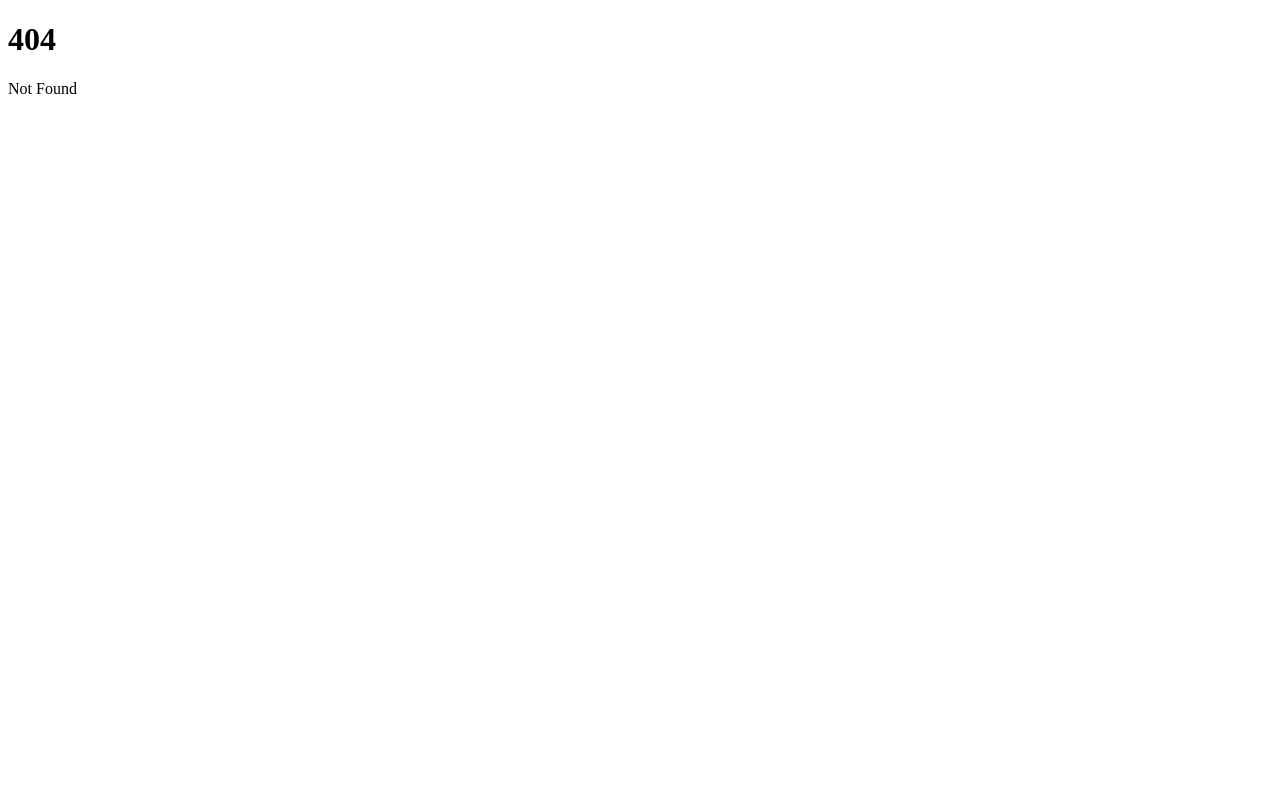
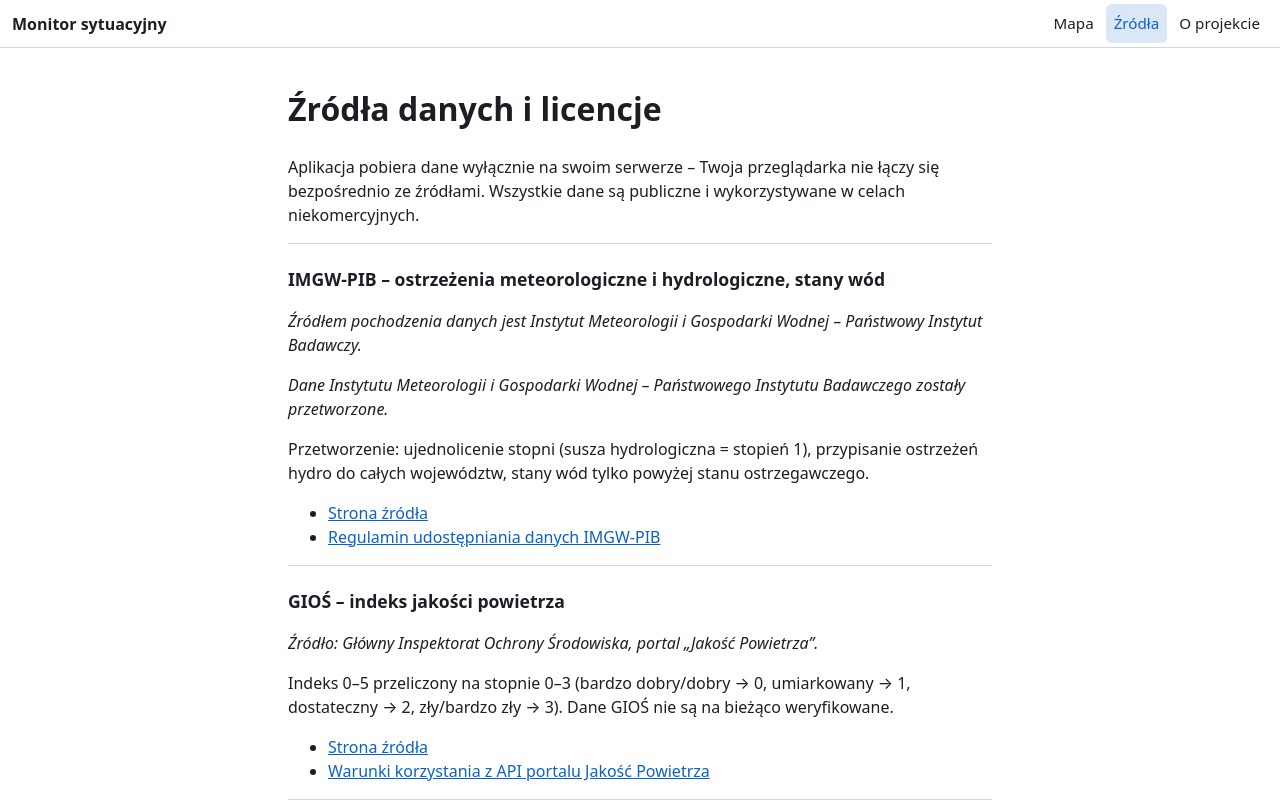
Before and after one commit to MateuszWawro/Polish-Situation-Monitor, a SvelteKit app in the folder web/: page /zrodla in a window 1280 px wide. Before the commit this address had no page. Shown: the top 800 px of the page. Built offline with nearby package versions, Linux system fonts and the light colour scheme.

Commit message:
feat(web): add layout, dark mode, About and Sources pages
Co-Authored-By: Claude Opus 5.5 <noreply@anthropic.com>

```diff
--- /dev/null
+++ b/web/src/app.css
@@ -0,0 +1,61 @@
+:root {
+	--bg: #ffffff;
+	--fg: #1b1f24;
+	--muted: #59636e;
+	--panel: rgba(255, 255, 255, 0.96);
+	--border: #d0d7de;
+	--accent: #0b62c4;
+	--warn-bg: #fff4d6;
+	--warn-fg: #6b4800;
+	--header-h: 48px;
+	color-scheme: light;
+}
+
+@media (prefers-color-scheme: dark) {
+	:root {
+		--bg: #0f1419;
+		--fg: #e6edf3;
+		--muted: #9aa5b1;
+		--panel: rgba(22, 27, 34, 0.96);
+		--border: #30363d;
+		--accent: #6cb6ff;
+		--warn-bg: #3d2e00;
+		--warn-fg: #ffd97a;
+		color-scheme: dark;
+	}
+}
+
+* {
+	box-sizing: border-box;
+}
+
+html,
+body {
+	margin: 0;
+	height: 100%;
+	background: var(--bg);
+	color: var(--fg);
+	font-family:
+		system-ui,
+		-apple-system,
+		'Segoe UI',
+		Roboto,
+		sans-serif;
+	font-size: 16px;
+	line-height: 1.5;
+}
+
+a {
+	color: var(--accent);
+}
+
+:focus-visible {
+	outline: 3px solid var(--accent);
+	outline-offset: 2px;
+}
+
+.page {
+	max-width: 46rem;
+	margin: 0 auto;
+	padding: calc(var(--header-h) + 1rem) 1rem 3rem;
+}
--- a/web/src/lib/index.ts
+++ /dev/null
@@ -1 +0,0 @@
-// place files you want to import through the `#lib` alias in this folder.
--- a/web/src/routes/+layout.svelte
+++ b/web/src/routes/+layout.svelte
@@ -1,12 +1,82 @@
 <script lang="ts">
+	import '../app.css';
 	import favicon from '#lib/assets/favicon.svg';
+	import { page } from '$app/state';
+	import { resolve } from '$app/paths';
 	import type { LayoutProps } from './$types';
 
 	let { children }: LayoutProps = $props();
+
+	const links = [
+		{ path: '/', label: 'Mapa' },
+		{ path: '/zrodla', label: 'Źródła' },
+		{ path: '/o-projekcie', label: 'O projekcie' }
+	] as const;
 </script>
 
 <svelte:head>
 	<link rel="icon" href={favicon} />
+	<meta
+		name="description"
+		content="Mapa ostrzeżeń meteo i hydro, jakości powietrza i pożarów w Polsce z otwartych danych publicznych."
+	/>
 </svelte:head>
 
+<header>
+	<a class="brand" href={resolve('/')}>Monitor <span class="wide">sytuacyjny</span></a>
+	<nav aria-label="Główna nawigacja">
+		{#each links as link (link.path)}
+			<a
+				href={resolve(link.path)}
+				aria-current={page.url.pathname === link.path ? 'page' : undefined}
+			>
+				{link.label}
+			</a>
+		{/each}
+	</nav>
+</header>
+
 {@render children()}
+
+<style>
+	header {
+		position: fixed;
+		inset: 0 0 auto 0;
+		z-index: 10;
+		height: var(--header-h);
+		display: flex;
+		align-items: center;
+		justify-content: space-between;
+		gap: 0.5rem;
+		padding: 0 0.75rem;
+		background: var(--panel);
+		border-bottom: 1px solid var(--border);
+	}
+	.brand {
+		font-weight: 700;
+		color: var(--fg);
+		text-decoration: none;
+		white-space: nowrap;
+	}
+	nav {
+		display: flex;
+		gap: 0.25rem;
+	}
+	@media (max-width: 420px) {
+		.wide {
+			display: none;
+		}
+	}
+	nav a {
+		white-space: nowrap;
+		padding: 0.5rem 0.5rem;
+		color: var(--fg);
+		text-decoration: none;
+		border-radius: 6px;
+		font-size: 0.95rem;
+	}
+	nav a[aria-current='page'] {
+		background: color-mix(in srgb, var(--accent) 15%, transparent);
+		color: var(--accent);
+	}
+</style>
--- /dev/null
+++ b/web/src/routes/zrodla/+page.svelte
@@ -0,0 +1,97 @@
+<script lang="ts">
+	const sources = [
+		{
+			name: 'IMGW-PIB – ostrzeżenia meteorologiczne i hydrologiczne, stany wód',
+			url: 'https://danepubliczne.imgw.pl/',
+			terms: 'https://danepubliczne.imgw.pl/docs/regulamin_udostepniania_danych.pdf',
+			termsLabel: 'Regulamin udostępniania danych IMGW-PIB',
+			attribution: [
+				'Źródłem pochodzenia danych jest Instytut Meteorologii i Gospodarki Wodnej – Państwowy Instytut Badawczy.',
+				'Dane Instytutu Meteorologii i Gospodarki Wodnej – Państwowego Instytutu Badawczego zostały przetworzone.'
+			],
+			notes:
+				'Przetworzenie: ujednolicenie stopni (susza hydrologiczna = stopień 1), przypisanie ostrzeżeń hydro do całych województw, stany wód tylko powyżej stanu ostrzegawczego.'
+		},
+		{
+			name: 'GIOŚ – indeks jakości powietrza',
+			url: 'https://powietrze.gios.gov.pl/',
+			terms: 'https://powietrze.gios.gov.pl/pjp/content/api',
+			termsLabel: 'Warunki korzystania z API portalu Jakość Powietrza',
+			attribution: ['Źródło: Główny Inspektorat Ochrony Środowiska, portal „Jakość Powietrza”.'],
+			notes:
+				'Indeks 0–5 przeliczony na stopnie 0–3 (bardzo dobry/dobry → 0, umiarkowany → 1, dostateczny → 2, zły/bardzo zły → 3). Dane GIOŚ nie są na bieżąco weryfikowane.'
+		},
+		{
+			name: 'NASA FIRMS – satelitarne wykrycia punktów cieplnych (VIIRS NOAA-20, NOAA-21)',
+			url: 'https://firms.modaps.eosdis.nasa.gov/',
+			terms: 'https://www.earthdata.nasa.gov/data/tools/firms/faq',
+			termsLabel: 'NASA FIRMS FAQ – zasady korzystania',
+			attribution: ['NASA FIRMS (NASA LANCE, ESDIS).'],
+			notes:
+				'Punkt cieplny to wykrycie satelitarne – nie każdy jest pożarem (np. instalacje przemysłowe). Pewność wykrycia niska/średnia/wysoka → stopień 1/2/3.'
+		},
+		{
+			name: 'GUGiK – Państwowy Rejestr Granic (granice województw i powiatów)',
+			url: 'https://www.geoportal.gov.pl/',
+			terms: null,
+			termsLabel: null,
+			attribution: ['Źródło: Główny Urząd Geodezji i Kartografii, PRG.'],
+			notes: 'Geometrie uproszczone na potrzeby mapy (tolerancja ok. 200 m).'
+		},
+		{
+			name: 'OpenStreetMap – podkład mapy',
+			url: 'https://www.openstreetmap.org/',
+			terms: 'https://www.openstreetmap.org/copyright',
+			termsLabel: 'Licencja ODbL',
+			attribution: ['© współtwórcy OpenStreetMap.'],
+			notes: null
+		}
+	];
+</script>
+
+<svelte:head><title>Źródła danych – Monitor sytuacyjny Polski</title></svelte:head>
+
+<main class="page">
+	<h1>Źródła danych i licencje</h1>
+	<p>
+		Aplikacja pobiera dane wyłącznie na swoim serwerze – Twoja przeglądarka nie łączy się
+		bezpośrednio ze źródłami. Wszystkie dane są publiczne i wykorzystywane w celach niekomercyjnych.
+	</p>
+
+	{#each sources as source (source.name)}
+		<section>
+			<h2>{source.name}</h2>
+			{#each source.attribution as line (line)}
+				<p class="attribution">{line}</p>
+			{/each}
+			{#if source.notes}<p>{source.notes}</p>{/if}
+			<ul>
+				<!-- external links: nothing to resolve -->
+				<!-- eslint-disable-next-line svelte/no-navigation-without-resolve -->
+				<li><a href={source.url} rel="noopener">Strona źródła</a></li>
+				{#if source.terms}
+					<!-- eslint-disable-next-line svelte/no-navigation-without-resolve -->
+					<li><a href={source.terms} rel="noopener">{source.termsLabel}</a></li>
+				{/if}
+			</ul>
+		</section>
+	{/each}
+
+	<p>
+		Kod źródłowy: licencja MIT. Szczegóły techniczne źródeł znajdziesz w pliku
+		<code>docs/SOURCES.md</code> w repozytorium.
+	</p>
+</main>
+
+<style>
+	section {
+		border-top: 1px solid var(--border);
+		padding-top: 0.5rem;
+	}
+	h2 {
+		font-size: 1.1rem;
+	}
+	.attribution {
+		font-style: italic;
+	}
+</style>
```
Also changed, not shown: web/src/routes/o-projekcie/+page.svelte (added, +41 -0 lines).
